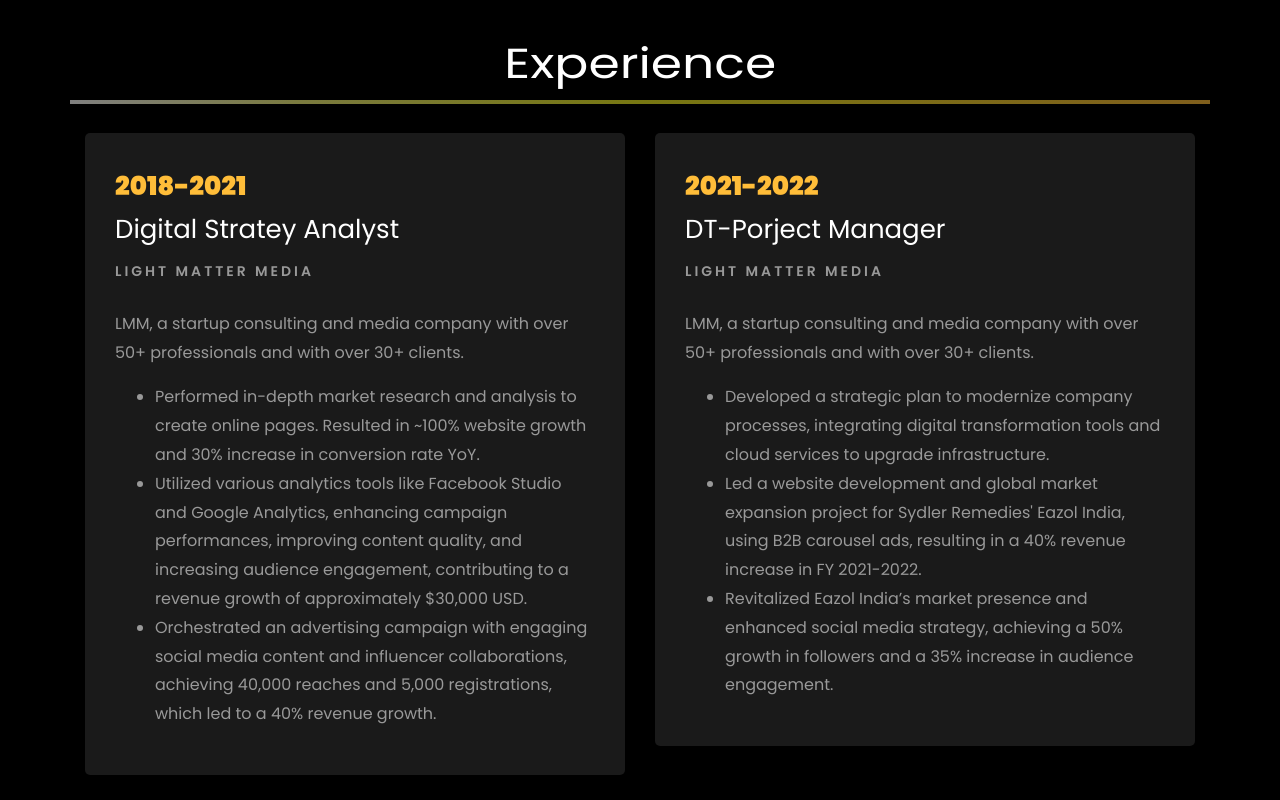
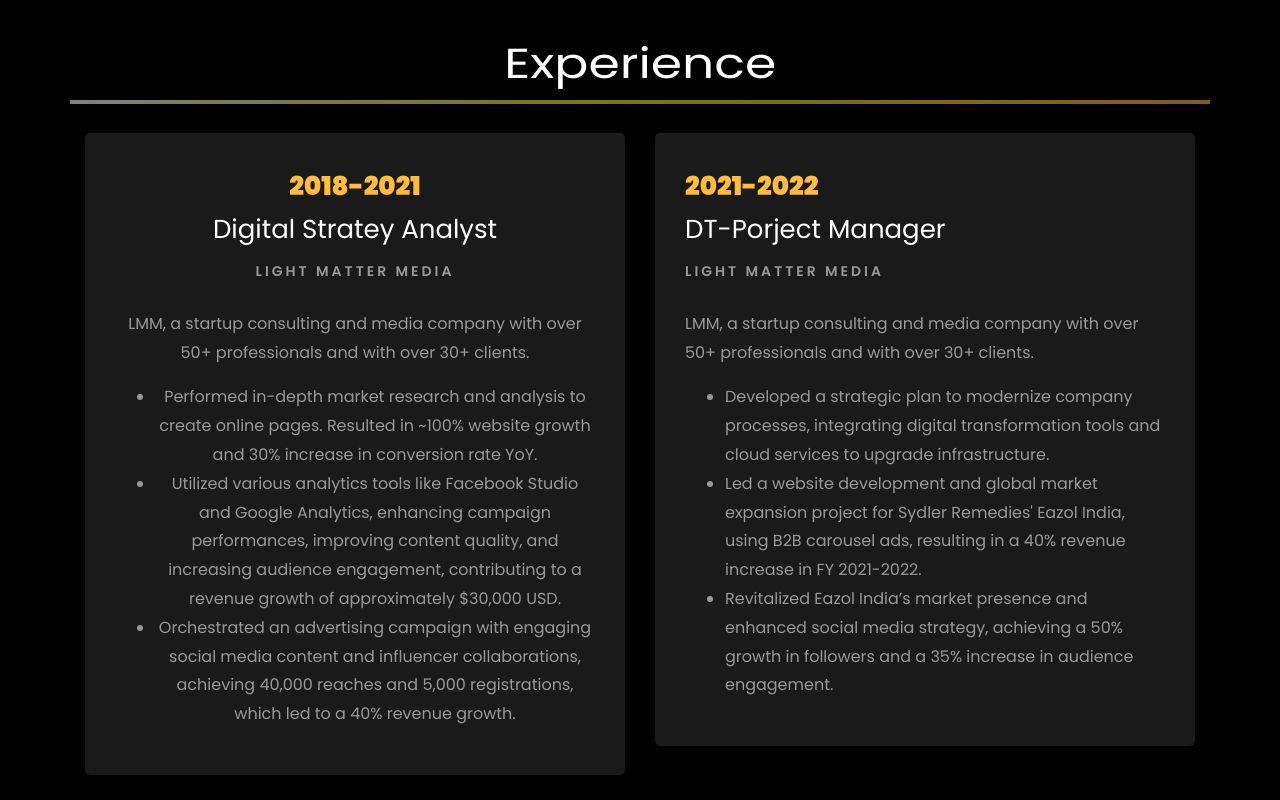
Before and after one commit to sengaurav/Personal-Portfolio, a plain HTML site: page index.html in a window 1280 px wide. Shown: the part 2040-2840 px from the top of the page. Drawn offline with Linux system fonts and the light colour scheme; files whose address does not match are found by name.

Commit message:
Update index.html

```diff
--- a/index.html
+++ b/index.html
@@ -323,7 +323,7 @@
 
 		<div class="row">
 			        <div class="col-md-6">
-					<div class="resume-wrap ftco-animate">
+					<div class="resume-wrap ftco-animate" style="text-align: center;">
 						<span class="date">2018-2021</span>
 						<h2>Digital Stratey Analyst</h2>
 						<span class="position">Light Matter Media</span>
```
